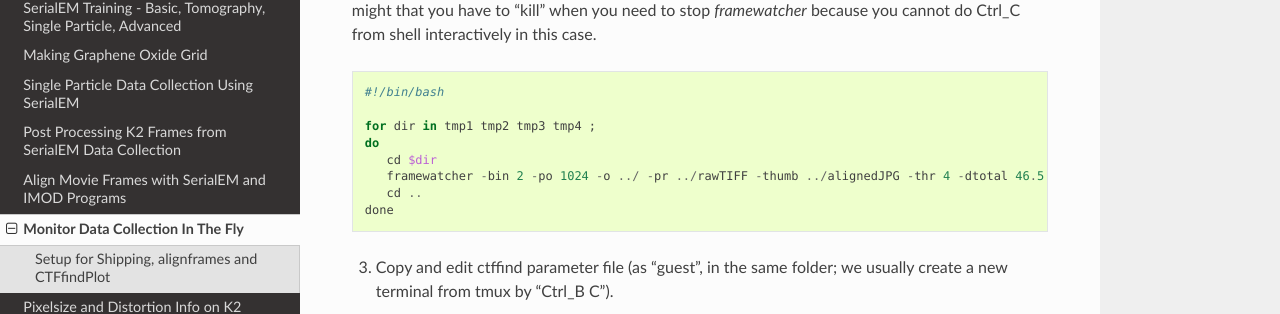
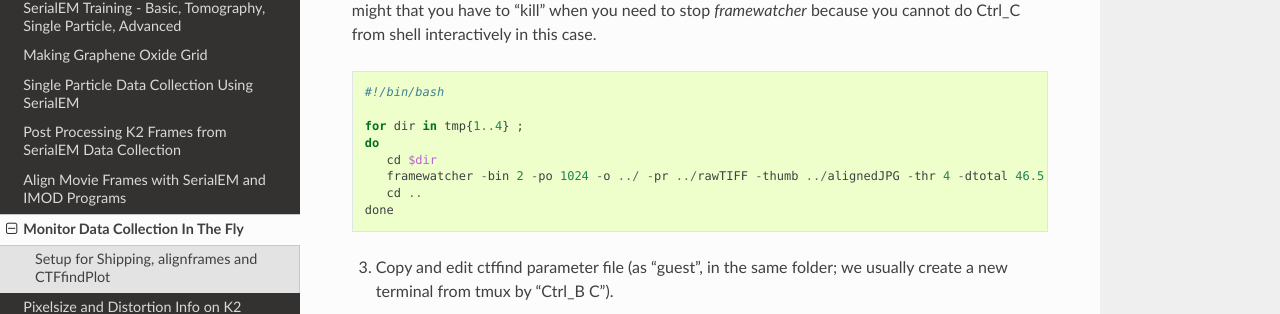
Before and after one commit to xuchen66/sphinx-emdocs, a Sphinx documentation site: the page built from source/monitor-data-collection-in-the-fly.rst, in a window 1280 px wide and 900 px high, scrolled down 1443 px. Shown: the part 141-455 px from the top of the window. Built offline with Sphinx 7.4.7 and the Read the Docs theme 2.0.0, drawn with Linux system fonts in a browser that asks for light colours; pages that are not in the unit, such as notebooks, are missing from menus.

Commit message:
Update monitor-data-collection-in-the-fly.rst

```diff
--- a/source/monitor-data-collection-in-the-fly.rst
+++ b/source/monitor-data-collection-in-the-fly.rst
@@ -64,7 +64,7 @@ As mentioned above, one can also run a few jobs of framewatcher from multiple di
 
    #!/bin/bash
 
-   for dir in tmp1 tmp2 tmp3 tmp4 ;
+   for dir in tmp{1..4} ;
    do
       cd $dir
       framewatcher -bin 2 -po 1024 -o ../ -pr ../rawTIFF -thumb ../alignedJPG -thr 4 -dtotal 46.5 &
```
